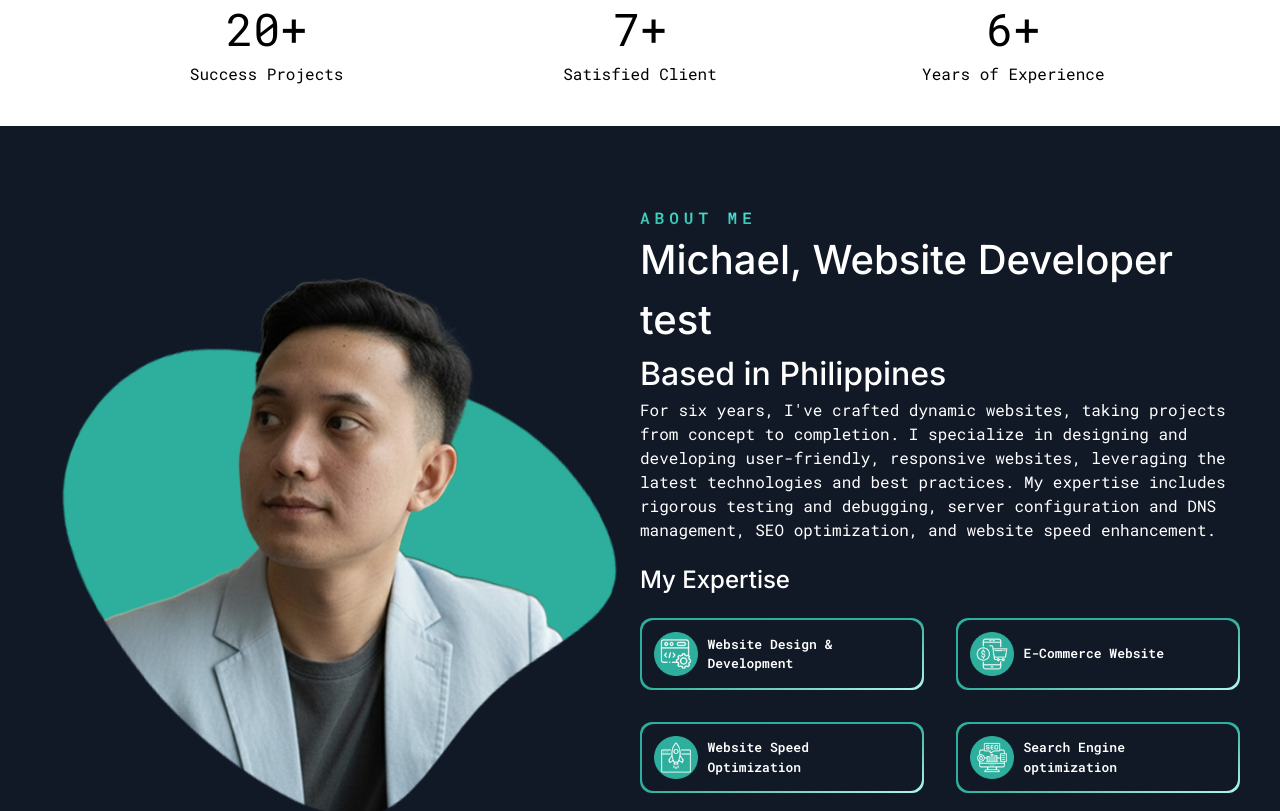
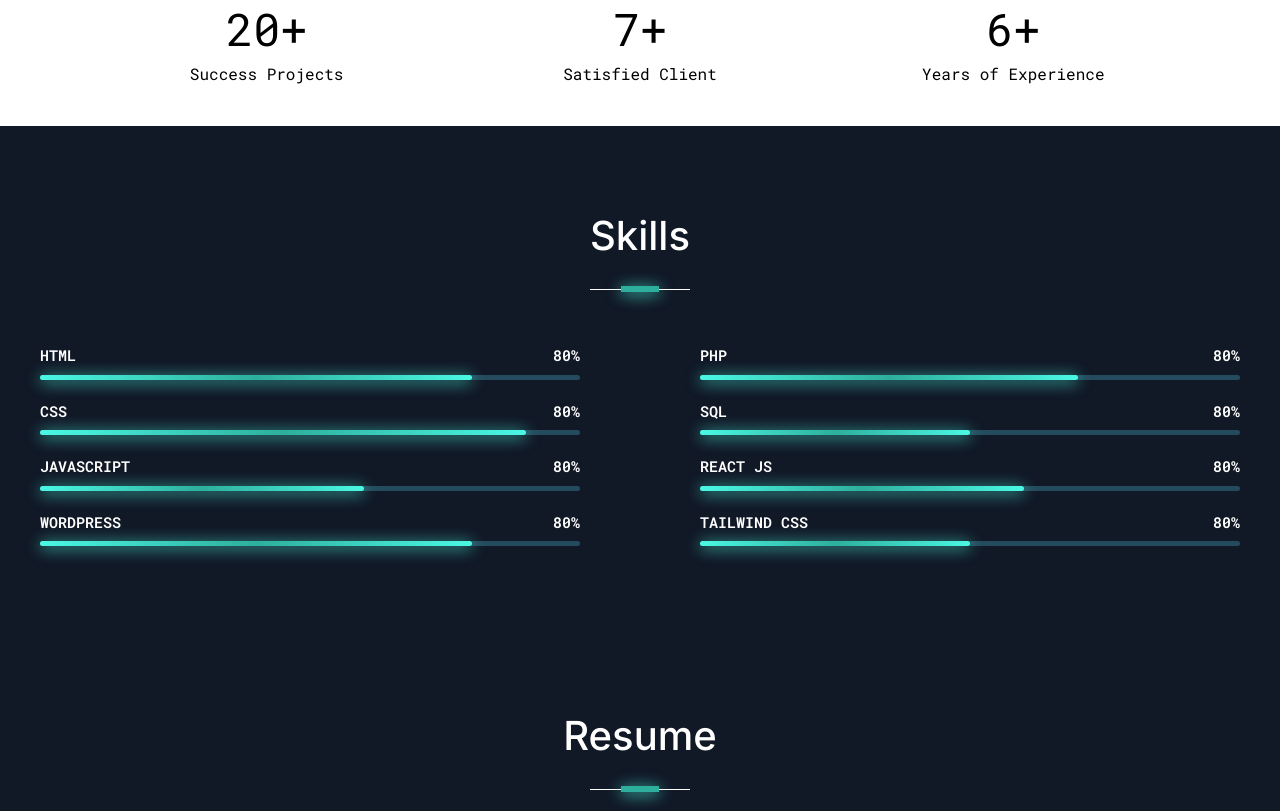
Before and after one commit to mikee-pixel/new-portfolio, a React (Vite) app: page / in a window 1280 px wide. Shown: the part 780-1591 px from the top of the page. Built offline with nearby package versions, Linux system fonts and the light colour scheme; no server answers.

Commit message:
Hide temporarily the About and Portfolio component

```diff
--- a/src/main.jsx
+++ b/src/main.jsx
@@ -3,10 +3,10 @@ import { createRoot } from 'react-dom/client'
 import './index.css'
 import App from './App.jsx'
 import Statistic from './Statistic.jsx'
-import About from './About.jsx'
+// import About from './About.jsx'
 import SkillSet from './SkillSet.jsx'
 import Resume from './Resume.jsx'
-import Portfolio from './Portfolio.jsx'
+// import Portfolio from './Portfolio.jsx'
 import Contact from './Contact.jsx'
 import ContactDetails from './ContactDetails.jsx'
 import Footer from './Footer.jsx'
@@ -17,10 +17,10 @@ createRoot(document.getElementById('root')).render(
     <Navigation />
     <App />
     <Statistic />
-    <About />
+    {/* <About /> */}
     <SkillSet />
     <Resume />
-    <Portfolio />
+    {/* <Portfolio /> */}
     <Contact />
     <ContactDetails />
     <Footer />
```
